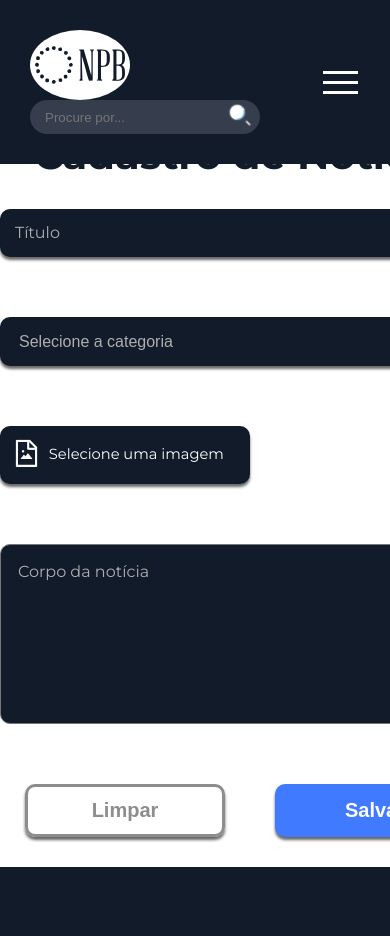
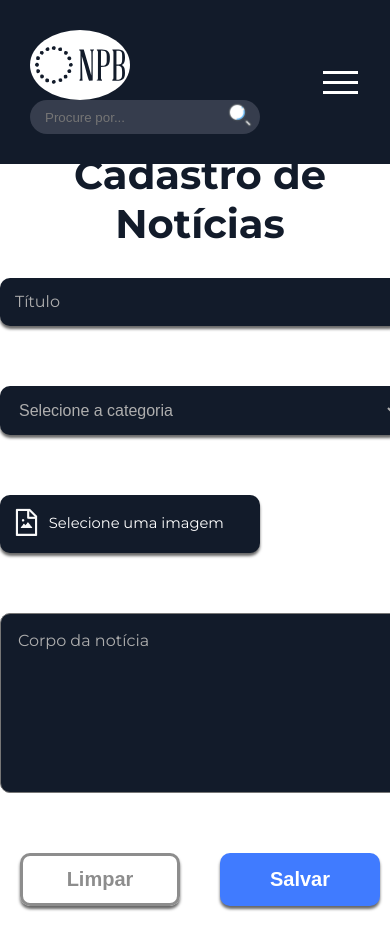
Before and after one commit to GabrielEVT/SiteNoticias, a PHP site: page /cadastro_noticias.html in a window 390 px wide; the page is wider, and only the part inside the window is pictured. Before the commit the page ends 867 px from the top of that part, so only its background shows below. Run offline with PHP 8.4, Linux system fonts and the light colour scheme.

Commit message:
Responsividade completa

```diff
--- a/sass/components/_formulario.scss
+++ b/sass/components/_formulario.scss
@@ -32,7 +32,6 @@
         color: $cor-input;
     }
     select{
-        border: 2px solid orange;
         width: 100%;
         padding: 15px;
         outline: none;
@@ -129,3 +128,12 @@
         transform: translateY(-5px);
     }
 }
+@media screen and (max-width: 1200px){
+    .formulario{
+        width: 400px;
+        padding-top: 20px;
+        label{
+            width: 65%;
+        }
+    }
+}
```
Also changed, not shown: css/style.css.
